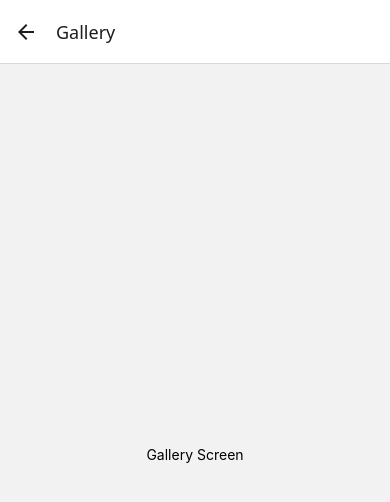
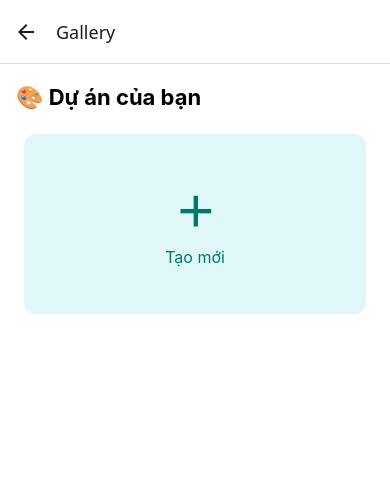
Before and after one commit to VUTRUONG-ML/Drawly_app, a React Native app: screen /Gallery in a window 390 px wide. Shown: the top 502 px of the page. Built offline with nearby package versions, Linux system fonts and the light colour scheme.

Commit message:
add ui gallery

```diff
--- a/src/screens/DrawScreen.tsx
+++ b/src/screens/DrawScreen.tsx
@@ -1,15 +1,72 @@
-import React from 'react';
-import { View, Text, StyleSheet } from 'react-native';
+import React, { useState } from 'react';
+import {
+  View,
+  Text,
+  StyleSheet,
+  Button,
+  Modal,
+  TextInput,
+} from 'react-native';
+import { useNavigation, NavigationProp } from '@react-navigation/native';
 
-const DrawingScreen = () => {
+type RootStackParamList = {
+  Gallery: { newProject?: Project };
+  Draw: undefined;
+};
+
+interface Project {
+  id: string;
+  name: string;
+  thumbnailUrl: string;
+}
+
+const DrawScreen = () => {
+  const navigation = useNavigation<NavigationProp<RootStackParamList>>();
+  const [modalVisible, setModalVisible] = useState(false);
+  const [projectName, setProjectName] = useState('');
+
+  const handleSavePress = () => {
+    setModalVisible(true);
+  };
+
+  const confirmSave = () => {
+    if (!projectName.trim()) return;
+
+    const newProject: Project = {
+      id: Date.now().toString(),
+      name: projectName,
+      thumbnailUrl: 'https://via.placeholder.com/150',
+    };
+
+    setModalVisible(false);
+    setProjectName('');
+    navigation.navigate('Gallery', { newProject }); // chuyền project mới về Gallery
+  };
+
   return (
     <View style={styles.container}>
       <Text>Drawing Screen</Text>
+      <Button title="Save" onPress={handleSavePress} />
+
+      <Modal visible={modalVisible} transparent animationType="fade">
+        <View style={styles.modalOverlay}>
+          <View style={styles.modalContent}>
+            <Text style={styles.modalTitle}>Nhập tên dự án</Text>
+            <TextInput
+              style={styles.input}
+              placeholder="Tên dự án"
+              value={projectName}
+              onChangeText={setProjectName}
+            />
+            <Button title="Lưu" onPress={confirmSave} />
+          </View>
+        </View>
+      </Modal>
     </View>
   );
 };
 
-export default DrawingScreen;
+export default DrawScreen;
 
 const styles = StyleSheet.create({
   container: {
@@ -17,4 +74,27 @@ const styles = StyleSheet.create({
     alignItems: 'center',
     justifyContent: 'center',
   },
+  modalOverlay: {
+    flex: 1,
+    backgroundColor: '#00000066',
+    justifyContent: 'center',
+    alignItems: 'center',
+  },
+  modalContent: {
+    width: '80%',
+    backgroundColor: 'white',
+    padding: 20,
+    borderRadius: 10,
+  },
+  modalTitle: {
+    fontSize: 18,
+    fontWeight: 'bold',
+    marginBottom: 10,
+  },
+  input: {
+    borderBottomWidth: 1,
+    borderBottomColor: '#ccc',
+    marginBottom: 20,
+    paddingVertical: 5,
+  },
 });
--- a/src/screens/GalleryScreen.tsx
+++ b/src/screens/GalleryScreen.tsx
@@ -1,10 +1,81 @@
-import React from 'react';
-import { View, Text, StyleSheet } from 'react-native';
+import React, { useEffect, useState } from 'react';
+import {
+  View,
+  Text,
+  StyleSheet,
+  FlatList,
+  TouchableOpacity,
+  Image,
+} from 'react-native';
+import { useRoute } from '@react-navigation/native';
 
-const GalleryScreen = () => {
+interface Project {
+  id: string;
+  name: string;
+  thumbnailUrl: string;
+  isNew?: boolean;
+}
+
+const mockProjects: Project[] = [
+  // Bỏ các project cũ đi hoặc giữ tùy bạn
+];
+
+const GalleryScreen = ({ navigation }: any) => {
+  const route = useRoute();
+  const newProject = (route.params as any)?.newProject;
+
+  const [projects, setProjects] = useState<Project[]>(mockProjects);
+
+  useEffect(() => {
+    if (newProject) {
+      setProjects((prev) => [newProject, ...prev]);
+    }
+  }, [newProject]);
+
+  const handleNewProject = () => {
+    navigation.navigate('Draw');
+  };
+
+  const handleOpenProject = (projectId: string) => {
+    navigation.navigate('Draw', { projectId });
+  };
+
+  const renderItem = ({ item }: { item: Project }) => {
+    if (item.isNew) {
+      return (
+        <TouchableOpacity style={styles.newBox} onPress={handleNewProject}>
+          <Text style={styles.plusSign}>＋</Text>
+          <Text style={styles.newText}>Tạo mới</Text>
+        </TouchableOpacity>
+      );
+    }
+
+    return (
+      <TouchableOpacity
+        style={styles.projectBox}
+        onPress={() => handleOpenProject(item.id)}
+      >
+        <Image source={{ uri: item.thumbnailUrl }} style={styles.image} />
+        <Text style={styles.name}>{item.name}</Text>
+      </TouchableOpacity>
+    );
+  };
+
+  const dataWithCreate: Project[] = [
+    { id: 'new', name: '', thumbnailUrl: '', isNew: true },
+    ...projects,
+  ];
+
   return (
     <View style={styles.container}>
-      <Text>Gallery Screen</Text>
+      <Text style={styles.title}>🎨 Dự án của bạn</Text>
+      <FlatList
+        data={dataWithCreate}
+        renderItem={renderItem}
+        keyExtractor={(item) => item.id}
+        numColumns={2}
+        contentContainerStyle={styles.grid}
+      />
     </View>
   );
 };
@@ -14,7 +85,55 @@ export default GalleryScreen;
 const styles = StyleSheet.create({
   container: {
     flex: 1,
+    paddingHorizontal: 16,
+    paddingTop: 20,
+    backgroundColor: '#fff',
+  },
+  title: {
+    fontSize: 22,
+    fontWeight: 'bold',
+    marginBottom: 16,
+  },
+  grid: {
+    paddingBottom: 32,
+  },
+  projectBox: {
+    flex: 1,
+    backgroundColor: '#f0f0f0',
+    margin: 8,
+    padding: 12,
+    borderRadius: 12,
+    alignItems: 'center',
+  },
+  newBox: {
+    flex: 1,
+    backgroundColor: '#e0f7fa',
+    margin: 8,
+    padding: 24,
+    borderRadius: 12,
     alignItems: 'center',
     justifyContent: 'center',
+    height: 180,
+  },
+  plusSign: {
+    fontSize: 40,
+    color: '#00796b',
+    fontWeight: 'bold',
+  },
+  newText: {
+    fontSize: 16,
+    marginTop: 8,
+    color: '#00796b',
+  },
+  image: {
+    width: 120,
+    height: 120,
+    borderRadius: 10,
+    backgroundColor: '#ccc',
+  },
+  name: {
+    marginTop: 8,
+    fontSize: 15,
+    fontWeight: '500',
   },
 });
```
